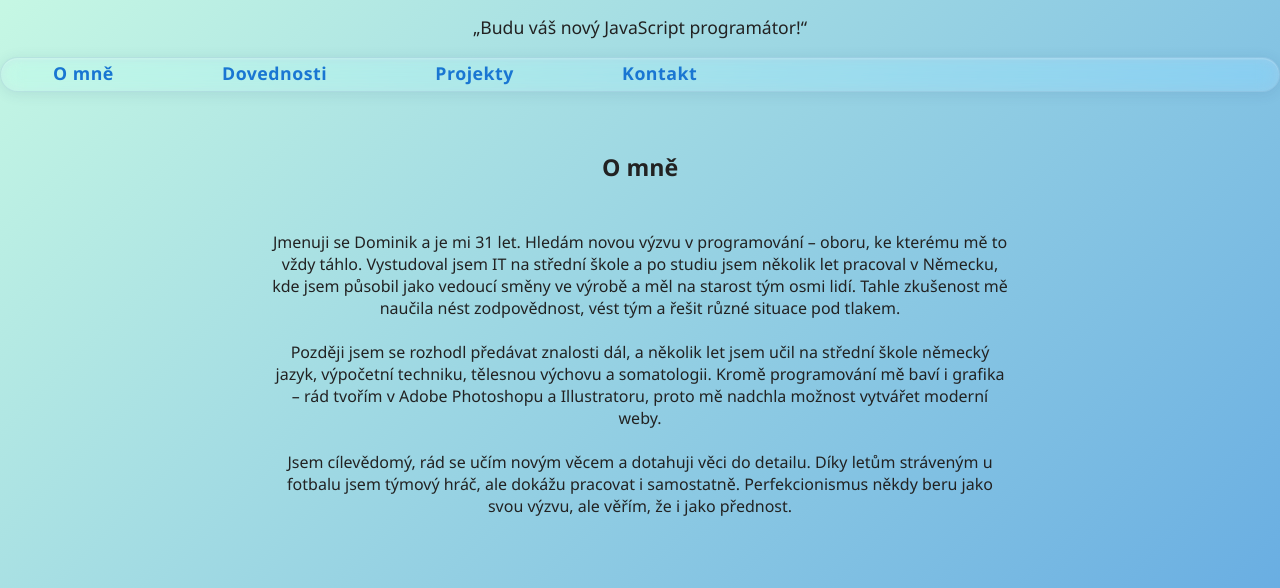
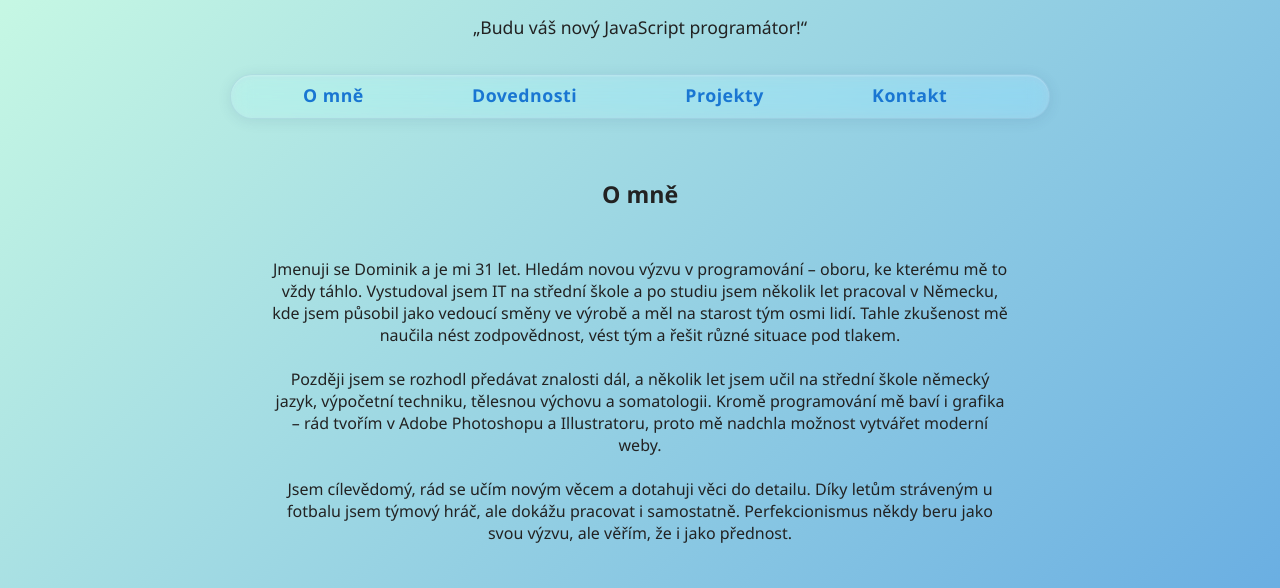
Before and after one commit to Dominik-Jarabek/portfolio_Jarabek, a plain HTML site: page index.html in a window 1280 px wide. Shown: the part 193-781 px from the top of the page. Drawn offline with Linux system fonts and the light colour scheme.

Commit message:
Add files via upload
Druhá verze

```diff
--- a/style.css
+++ b/style.css
@@ -112,12 +112,13 @@ body {
   .main-nav {
     display: block;
     width: 100%;
+    max-width: 820px;   /* nebo 700px, 900px – jak se ti líbí */
+    margin: 35px auto 0 auto;  /* vystředí panel vodorovně */
     box-sizing: border-box;
-    padding: 1px 0 1px 0;
-    margin: 0 auto;
-    background: rgba(255,255,255, 0.15);        /* jemná průhlednost */
-    border-radius: 22px;                        /* zaoblení všech stran */
-    border: 1.5px solid rgba(140,170,200,0.26); /* decentní rámeček */
+    padding: 6px 20px;
+    background: rgba(255,255,255, 0.15);
+    border-radius: 22px;
+    border: 1.5px solid rgba(140,170,200,0.26);
     box-shadow:
       0 2px 14px 0 rgba(30,60,110,0.10),
       0 1.5px 0 0 #fff2 inset,
```
